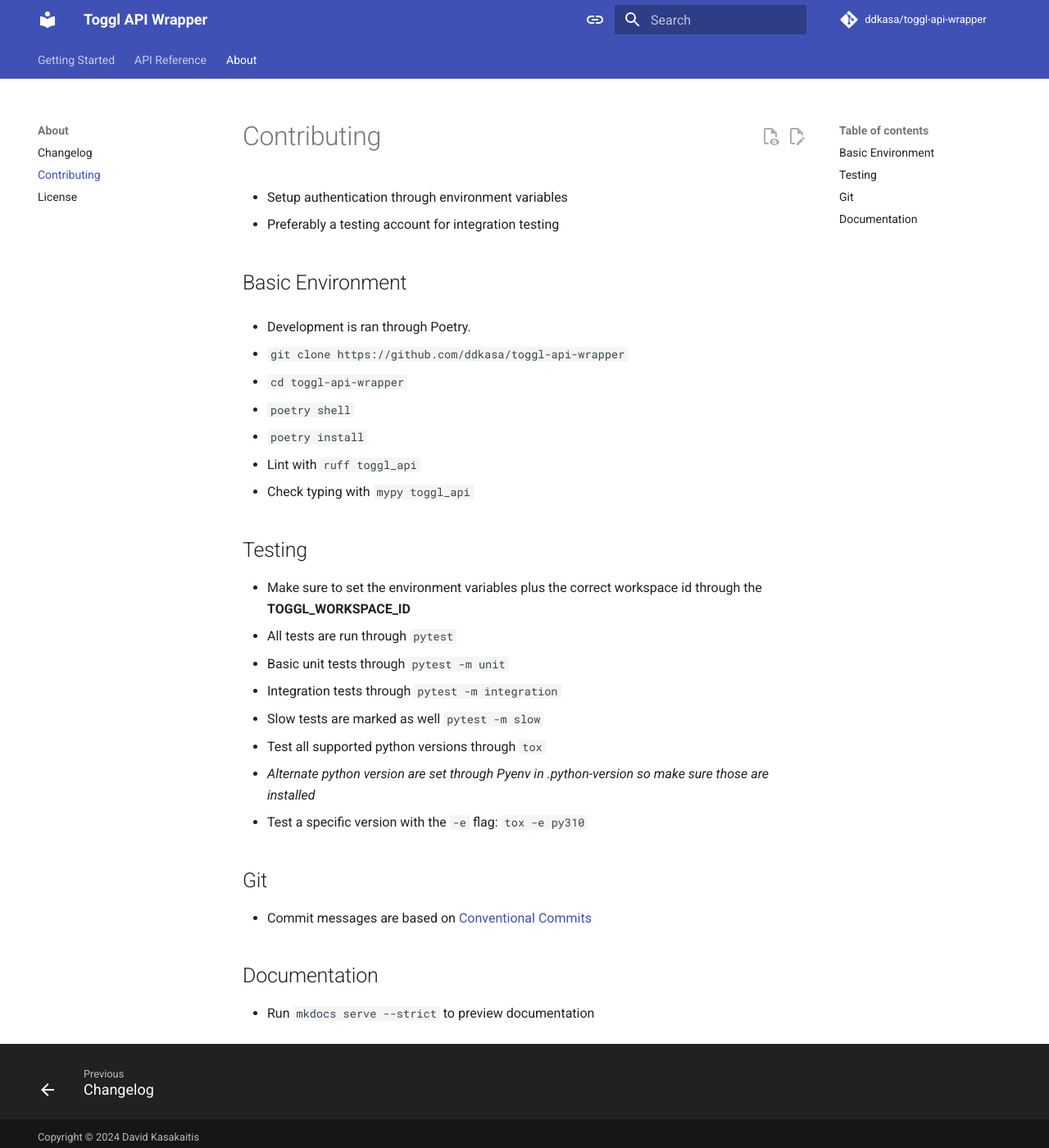
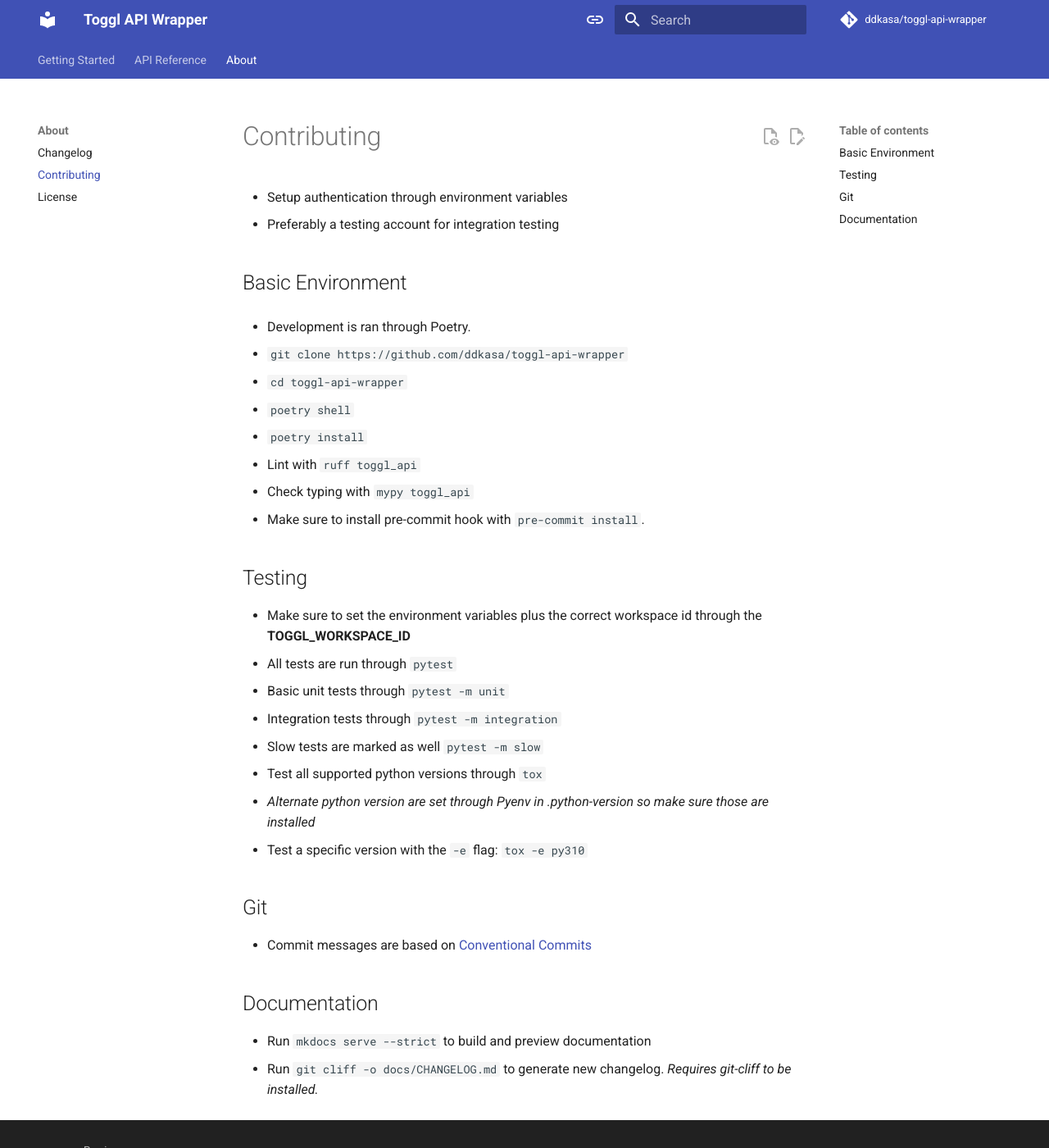
Before and after one commit to ddkasa/toggl-api-wrapper, an MkDocs documentation site: the page built from docs/CONTRIBUTING.md, in a window 1280 px wide and 1400 px high. Shown: the whole window at 82% size. Built offline with MkDocs 1.6.1 and Material for MkDocs 9.7.7, drawn with Linux system fonts in a browser that asks for light colours; comment, search, counter and statistics services are not loaded.

Commit message:
docs(contributing): additional instructions

```diff
--- a/docs/CONTRIBUTING.md
+++ b/docs/CONTRIBUTING.md
@@ -12,6 +12,7 @@
 
 - Lint with `ruff toggl_api`
 - Check typing with `mypy toggl_api`
+- Make sure to install pre-commit hook with `pre-commit install`.
 
 ## Testing
 
@@ -30,4 +31,5 @@
 
 ## Documentation
 
-- Run `mkdocs serve --strict` to preview documentation
+- Run `mkdocs serve --strict` to build and preview documentation
+- Run `git cliff -o docs/CHANGELOG.md` to generate new changelog. _Requires git-cliff to be installed._
```
